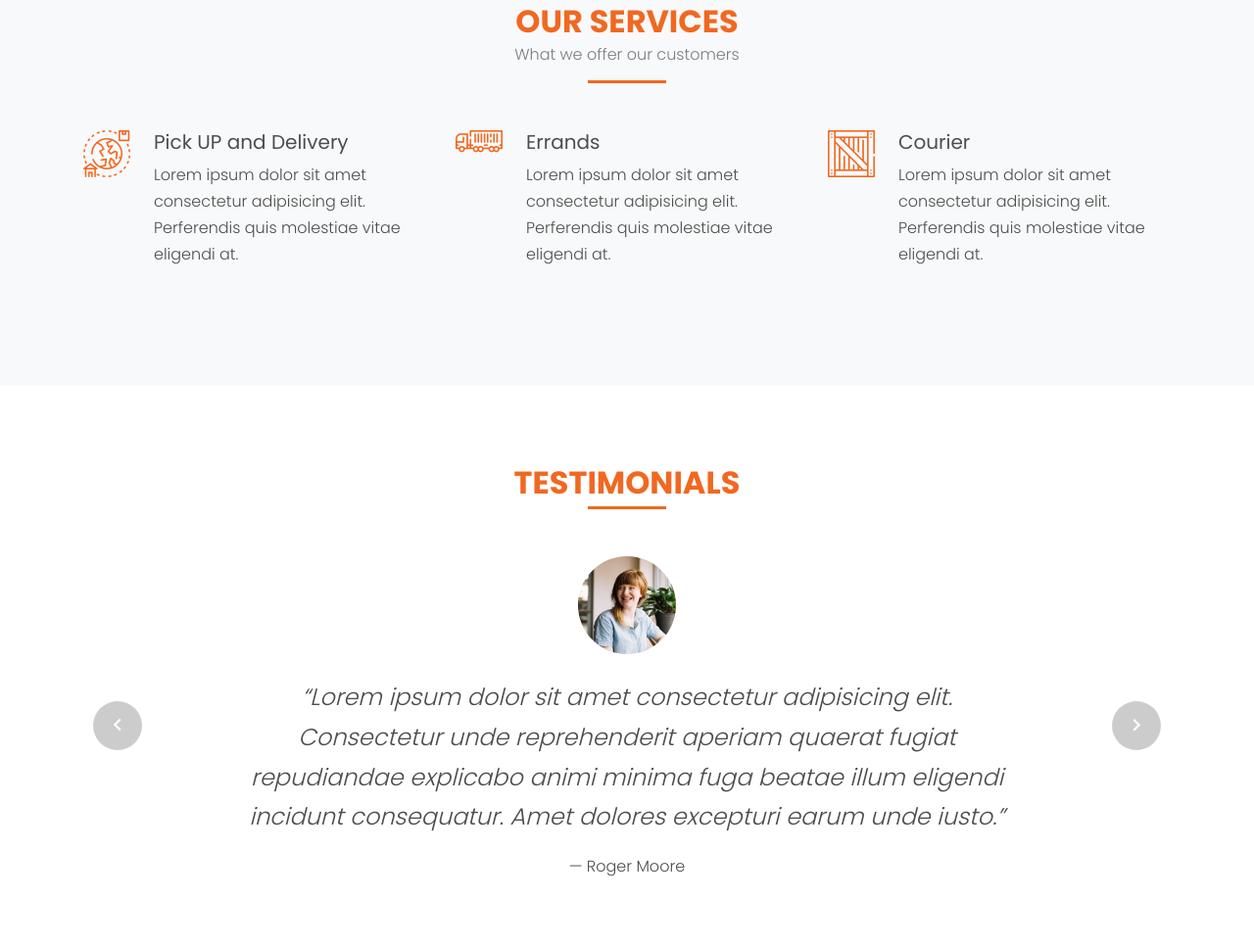
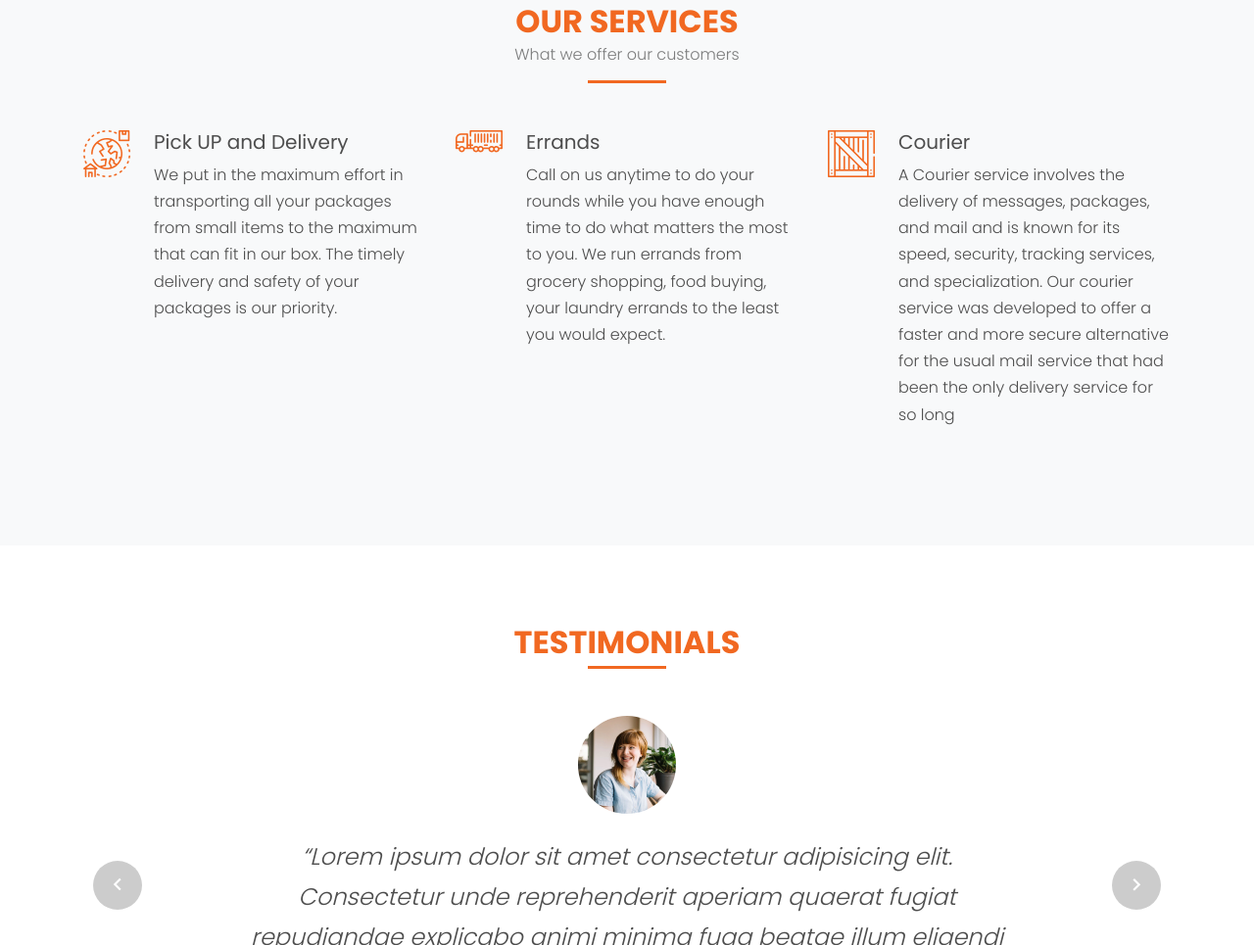
Before and after one commit to cusmilesolutions/ecl-website, a website: page public/index.html in a window 1280 px wide. Shown: the part 3076-4041 px from the top of the page at 98% size. Drawn offline with Linux system fonts and the light colour scheme; files whose address does not match are found by name; a web font is replaced by a local one.

Commit message:
Service section modified

```diff
--- a/public/index.html
+++ b/public/index.html
@@ -292,7 +292,10 @@
               <div class="unit-4-icon mr-4"><span class="text-primary flaticon-worldwide"></span></div>
               <div>
                 <h3>Pick UP and Delivery</h3>
-                <p>Lorem ipsum dolor sit amet consectetur adipisicing elit. Perferendis quis molestiae vitae eligendi at.</p>
+                <p>
+                  We put in the maximum effort in transporting all your packages from small items to the maximum that can
+                  fit in our box. The timely delivery and safety of your packages is our priority.
+                </p>
 
               </div>
             </div>
@@ -302,7 +305,10 @@
               <div class="unit-4-icon mr-4"><span class="text-primary flaticon-truck"></span></div>
               <div>
                 <h3>Errands</h3>
-                <p>Lorem ipsum dolor sit amet consectetur adipisicing elit. Perferendis quis molestiae vitae eligendi at.</p>
+                <p>
+                  Call on us anytime to do your rounds while you have enough time to do what matters the most to you.
+                  We run errands from grocery shopping, food buying, your laundry errands to the least you would expect.
+                </p>
 
               </div>
             </div>
@@ -312,7 +318,11 @@
               <div class="unit-4-icon mr-4"><span class="text-primary flaticon-wooden"></span></div>
               <div>
                 <h3>Courier</h3>
-                <p>Lorem ipsum dolor sit amet consectetur adipisicing elit. Perferendis quis molestiae vitae eligendi at.</p>
+                <p>
+                  A Courier service involves the delivery of messages, packages, and mail and is known for its speed, security,
+                  tracking services, and specialization. Our courier service was developed to offer a faster and more secure
+                  alternative for the usual mail service that had been the only delivery service for so long
+                </p>
 
               </div>
             </div>
@@ -320,26 +330,6 @@
         </div>
       </div>
     </div>
-
-    <!-- <div
-      class="site-blocks-cover overlay inner-page-cover"
-      style="background-image: url(images/hero_bg_2.jpg); background-attachment: fixed;"
-    >
-      <div class="container">
-        <div class="row align-items-center justify-content-center text-center">
-          <div class="col-md-7" data-aos="fade-up">
-            <a
-              href="https://vimeo.com/channels/staffpicks/93951774"
-              class="play-single-big mb-4 d-inline-block popup-vimeo"
-              ><span class="icon-play"></span
-            ></a>
-            <h2 class="text-white font-weight-light mb-5 h1">
-              Watch The Video
-            </h2>
-          </div>
-        </div>
-      </div>
-    </div> -->
 
     <div class="site-section border-bottom" id="section-testimonials">
       <div class="container">
```
